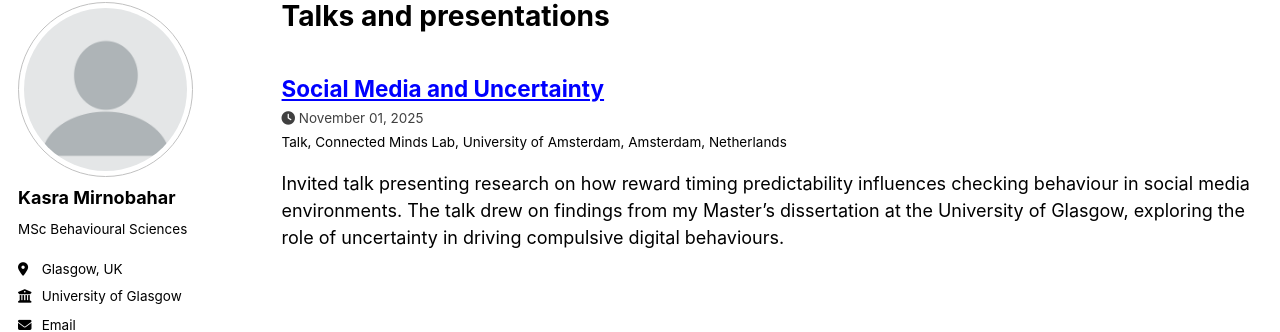
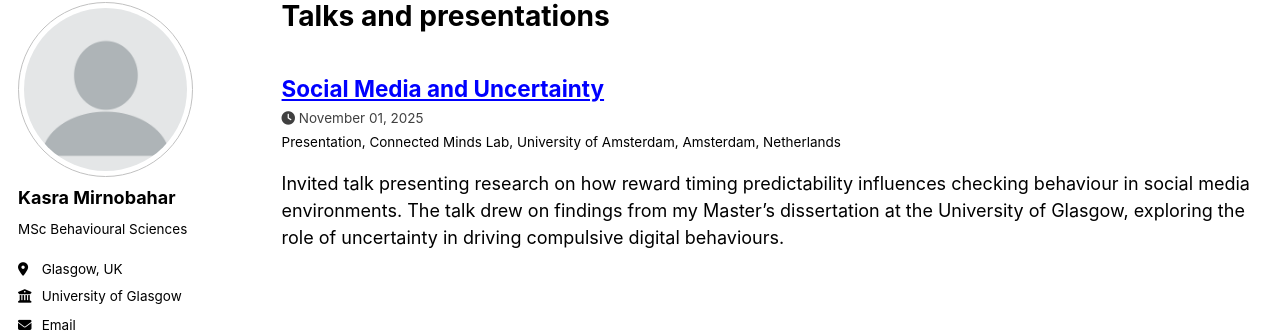
Before and after one commit to KasraMirnobahar/KasraMirnobahar.github.io, a Jekyll site: the page built from _pages/talks.html, in a window 1280 px wide. Shown: the part 99-431 px from the top of the page. Built offline with Jekyll 4.4.1, drawn with Linux system fonts in a browser that asks for light colours; some web fonts are replaced; a script bundle is joined from its source files by our own code; library files that are not in the unit come from our copies.

Commit message:
Update 2012-03-01-talk-1.md

```diff
--- a/_talks/2012-03-01-talk-1.md
+++ b/_talks/2012-03-01-talk-1.md
@@ -1,8 +1,8 @@
 ---
 title: "Social Media and Uncertainty"
 collection: talks
-type: "Talk"
-permalink: /talks/2025-11-01-social-media-uncertainty-amsterdam
+type: "Presentation"
+permalink: /talks/2025-11-13-social-media-uncertainty-amsterdam
 venue: "Connected Minds Lab, University of Amsterdam"
 date: November 2025
 location: "Amsterdam, Netherlands"
```
